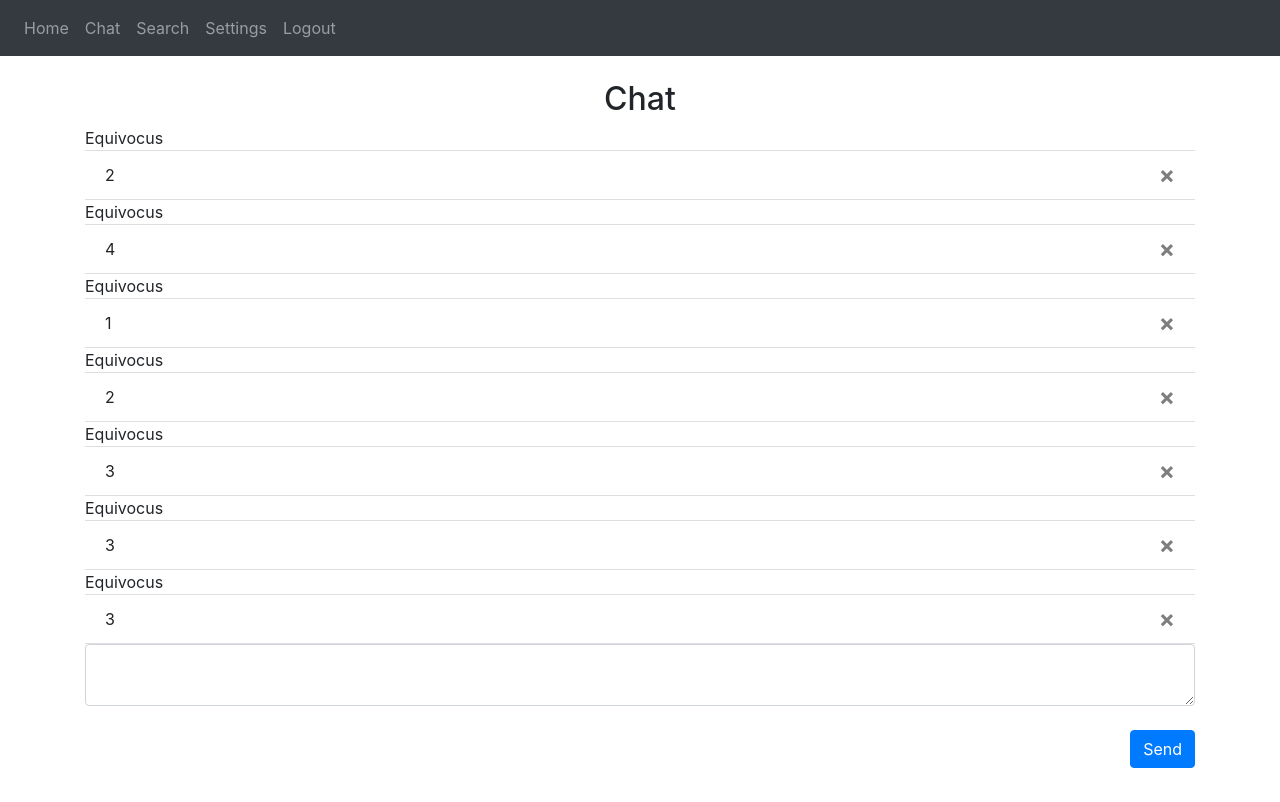
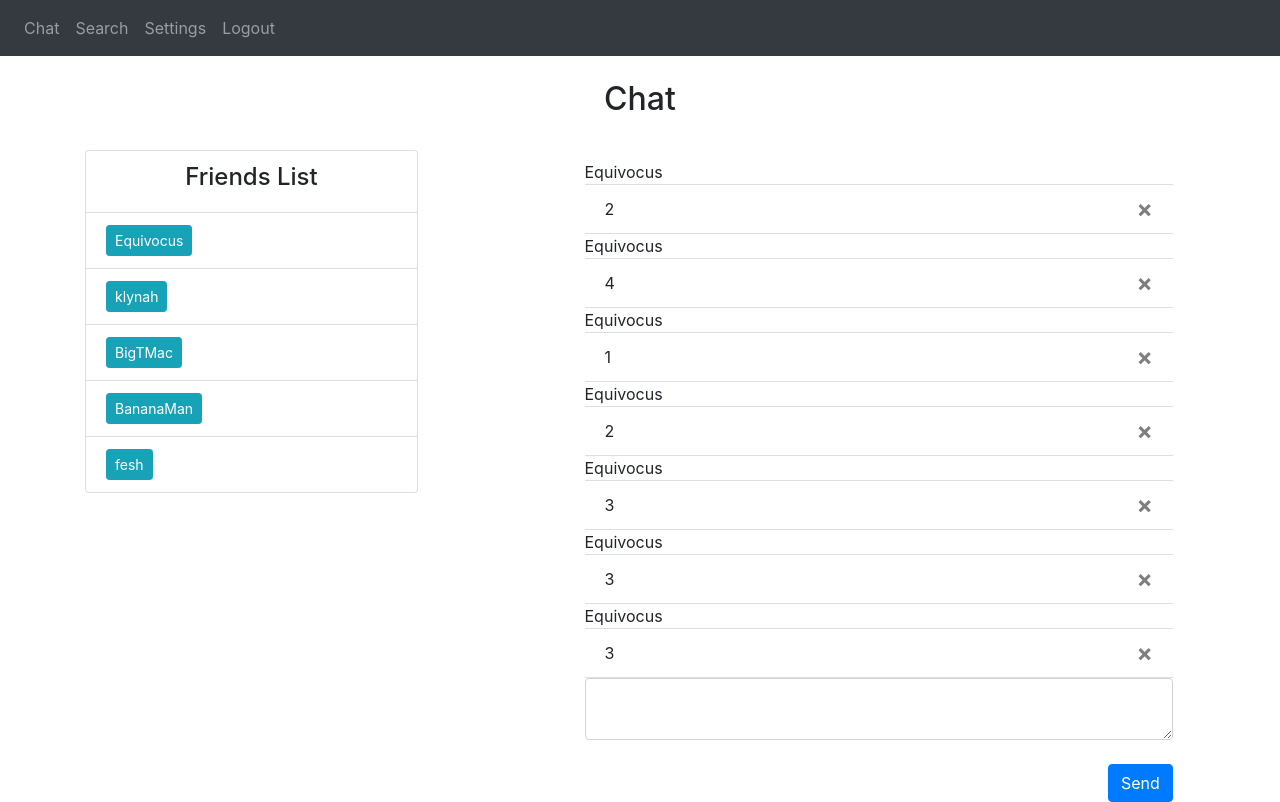
Before and after one commit to matthew-c-lee/Chat-Application, a Flask app: page /chat in a window 1280 px wide. Before the commit the page ends 768 px from the top, so only its background shows below. Run offline with Flask 2, Linux system fonts and the light colour scheme; a user stored in the database is signed in; data comes from the database, SQL or seed files in the repository; both versions use the stored data as it was after the commit; some libraries are stand-ins or nearby versions.

Commit message:
changed chat

```diff
--- a/website/auth.py
+++ b/website/auth.py
@@ -18,7 +18,7 @@ def login():
             if check_password_hash(user.password, password):
                 flash('Logged in successfully.', category='success')
                 login_user(user, remember=True)
-                return redirect(url_for('views.home'))
+                return redirect(url_for('views.chat'))
             else:
                 flash('Incorrect password.', category='error')
         else:
@@ -64,6 +64,6 @@ def sign_up():
             login_user(new_user, remember=True)
 
             flash('Account created.', category='success')
-            return redirect(url_for('views.home'))
+            return redirect(url_for('views.chat'))
 
     return render_template("sign_up.html", user=current_user)
--- a/website/templates/base.html
+++ b/website/templates/base.html
@@ -30,7 +30,7 @@
       <div class="collapse navbar-collapse" id="navbar">
         <div class="navbar-nav">
           {% if user.is_authenticated %}
-            <a class="nav-item nav-link" id="home" href="/">Home</a>
+            <!-- <a class="nav-item nav-link" id="home" href="/">Home</a> -->
             <a class="nav-item nav-link" id="chat" href="/chat">Chat</a>
             <a class="nav-item nav-link" id="search" href="/search">Search</a>
             <a class="nav-item nav-link" id="settings" href="/settings">Settings</a>
--- a/website/templates/chat.html
+++ b/website/templates/chat.html
@@ -1,6 +1,8 @@
 {% extends "base.html" %} {% block title %}Chat{% endblock %} {% block content
     %}
     <h2 align="center">Chat</h2>
+<!-- Chat Box -->
+<div style="float: right; width: 55%; padding-right: 2%; padding-top: 3%;">
     <ul class="list-group list-group-flush" id="notes">
         {% for note in user.notes %}
         <div align="left">{{username}}</div>
@@ -13,17 +15,27 @@
     </ul>
     <form method="POST">
         <textarea name="note" id="note" class="form-control"></textarea>
-        <!-- adding a line -->
         <br />
 
         <div align="right">
             <button type="submit" class="btn btn-primary">Send</button>
         </div>
-        <!-- {% for user in user_db %}
-        <div>
-        {{ user.first_name}} {{ user.username }}
-        </div>
-        {% endfor %} -->
     </form>
+</div>
 
-    {% endblock %}
+    <br />
+
+<!-- Friend's List -->
+<div style="float: left; width: 30%; padding-left: 0%">
+    <li class="list-group-item"><h4 align="center">Friends List</h4></li>
+
+    {% if user_db %}
+        {% for user in user_db %}
+            <li class="list-group-item">
+                <button type="button" class="btn btn-info btn-sm">{{user.username}}</button>
+            </li>
+        {% endfor %}
+    {% endif %}
+</div>
+
+{% endblock %}
--- a/website/views.py
+++ b/website/views.py
@@ -64,12 +64,12 @@ def chat():
         note = request.form.get('note')
 
         if len(note) < 1:
-            flash('Note is too short', category='error')
+            flash('Message is too short.', category='error')
         else:
             new_note = Note(data=note, user_id=current_user.id)
             db.session.add(new_note)
             db.session.commit()
-            flash('Note added.', category='success')
+            flash('Message sent.', category='success')
     # flash(User.query.filter_by(username='Equivocus').all())
 
     # Get their username
```
Also changed, not shown: website/templates/home.html (deleted, +0 -22 lines), website/database.db.
